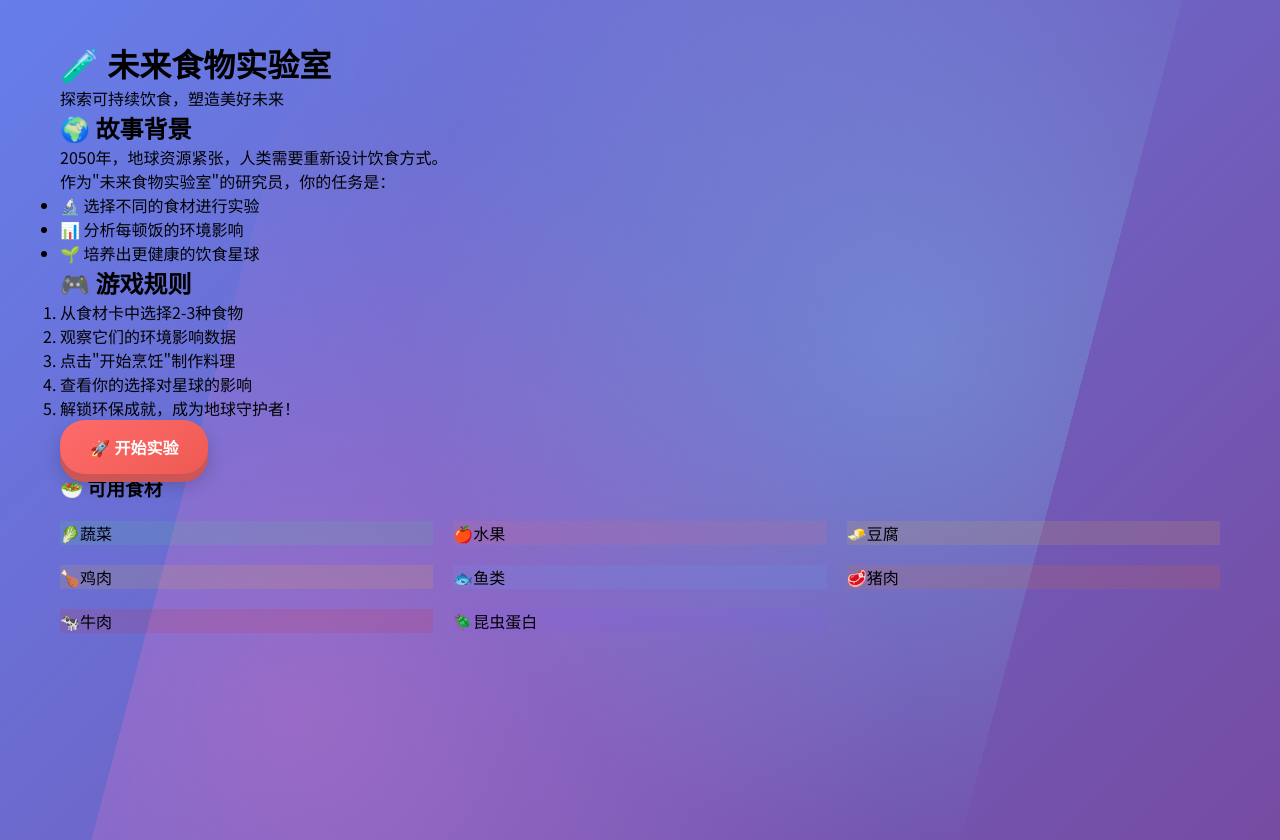
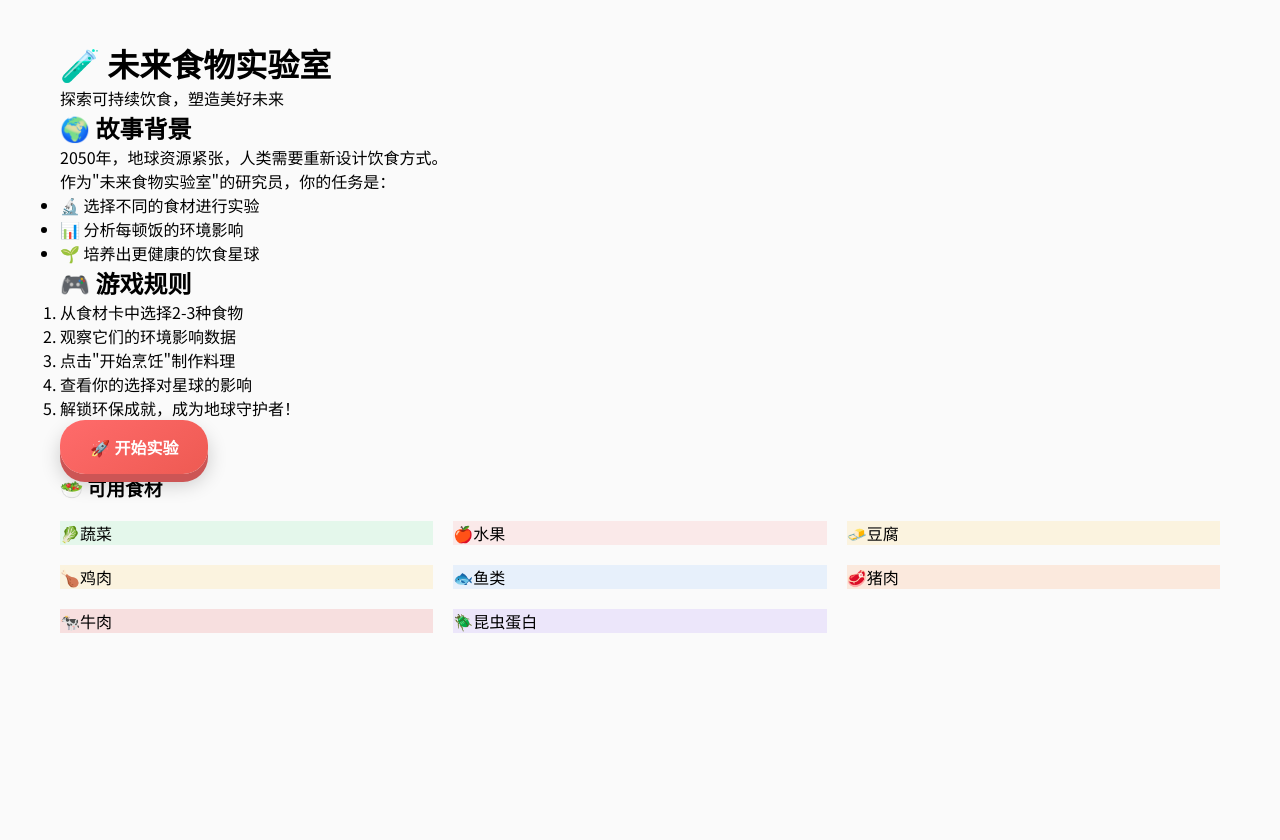
Before and after one commit to Chillizu/Food-Games, a React (Vite) app: page / in a window 1280 px wide. Built offline with nearby package versions, Linux system fonts and the light colour scheme; the HTML template or start-up script is replaced by a standard one.

Commit message:
修复旋转bug

```diff
--- a/src/App.css
+++ b/src/App.css
@@ -4,7 +4,7 @@
   display: flex;
   flex-direction: column;
   align-items: center;
-  background: linear-gradient(135deg, #667eea 0%, #764ba2 100%);
+  background: #fafafa;
   position: relative;
   overflow-x: hidden;
   overflow-y: auto;
@@ -144,22 +144,6 @@
   }
 }
 
-/* 确保背景动画不影响滚动 */
-.App::before {
-  content: '';
-  position: fixed;
-  top: 0;
-  left: 0;
-  right: 0;
-  bottom: 0;
-  background:
-    radial-gradient(circle at 20% 50%, rgba(120, 119, 198, 0.3) 0%, transparent 50%),
-    radial-gradient(circle at 80% 80%, rgba(255, 119, 198, 0.3) 0%, transparent 50%),
-    radial-gradient(circle at 40% 20%, rgba(120, 219, 255, 0.3) 0%, transparent 50%);
-  animation: float 20s ease-in-out infinite;
-  z-index: 0;
-  pointer-events: none;
-}
 
 .App::-webkit-scrollbar {
   width: 8px;
@@ -178,26 +162,6 @@
   background: rgba(255, 255, 255, 0.5);
 }
 
-/* 背景动画效果 */
-.App::before {
-  content: '';
-  position: absolute;
-  top: 0;
-  left: 0;
-  right: 0;
-  bottom: 0;
-  background:
-    radial-gradient(circle at 20% 50%, rgba(120, 119, 198, 0.3) 0%, transparent 50%),
-    radial-gradient(circle at 80% 80%, rgba(255, 119, 198, 0.3) 0%, transparent 50%),
-    radial-gradient(circle at 40% 20%, rgba(120, 219, 255, 0.3) 0%, transparent 50%);
-  animation: float 20s ease-in-out infinite;
-  z-index: 0;
-}
-
-@keyframes float {
-  0%, 100% { transform: translateY(0px) rotate(0deg); }
-  50% { transform: translateY(-20px) rotate(180deg); }
-}
 
 /* 游戏容器样式 */
 .game-container {
@@ -297,7 +261,7 @@
 /* 星球可视化样式 */
 .planet-visualization {
   width: 100%;
-  height: 400px;
+  height: 600px;
   margin: 20px 0;
   border-radius: 20px;
   overflow: hidden;
```
